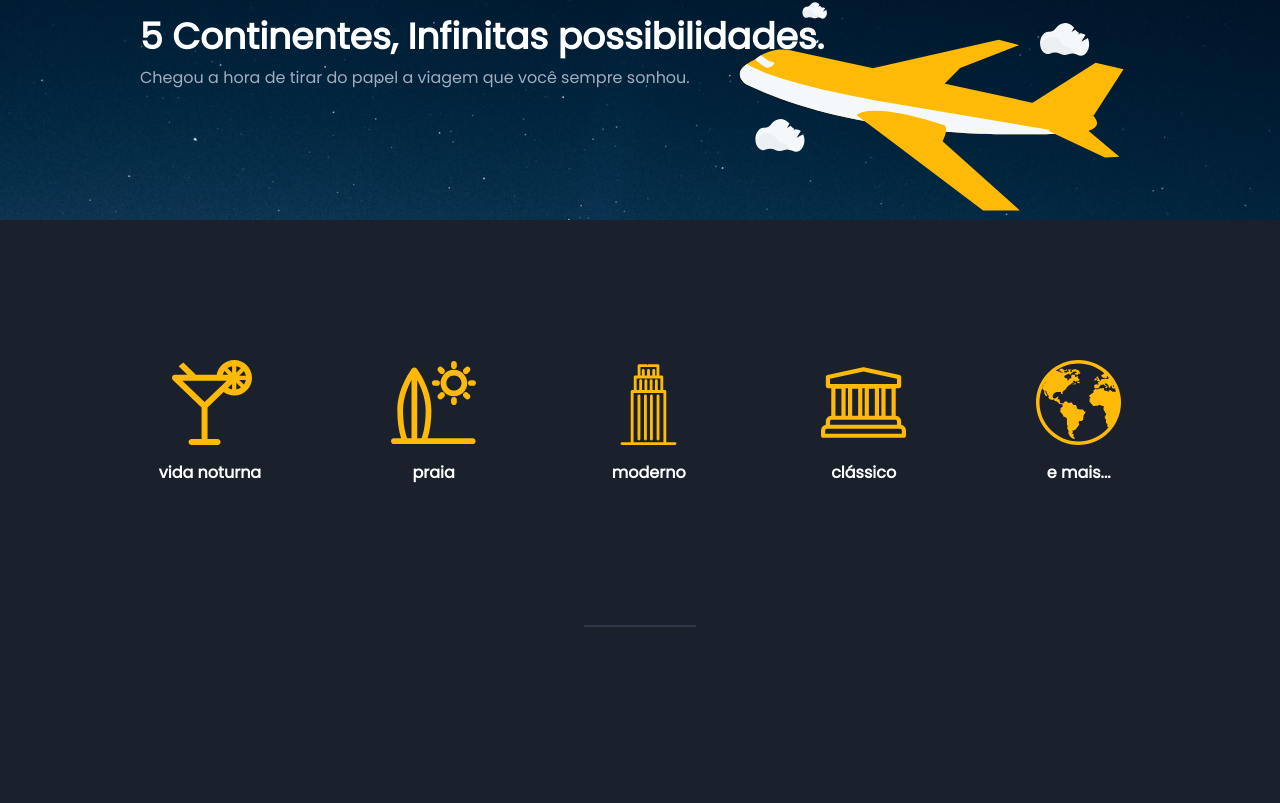
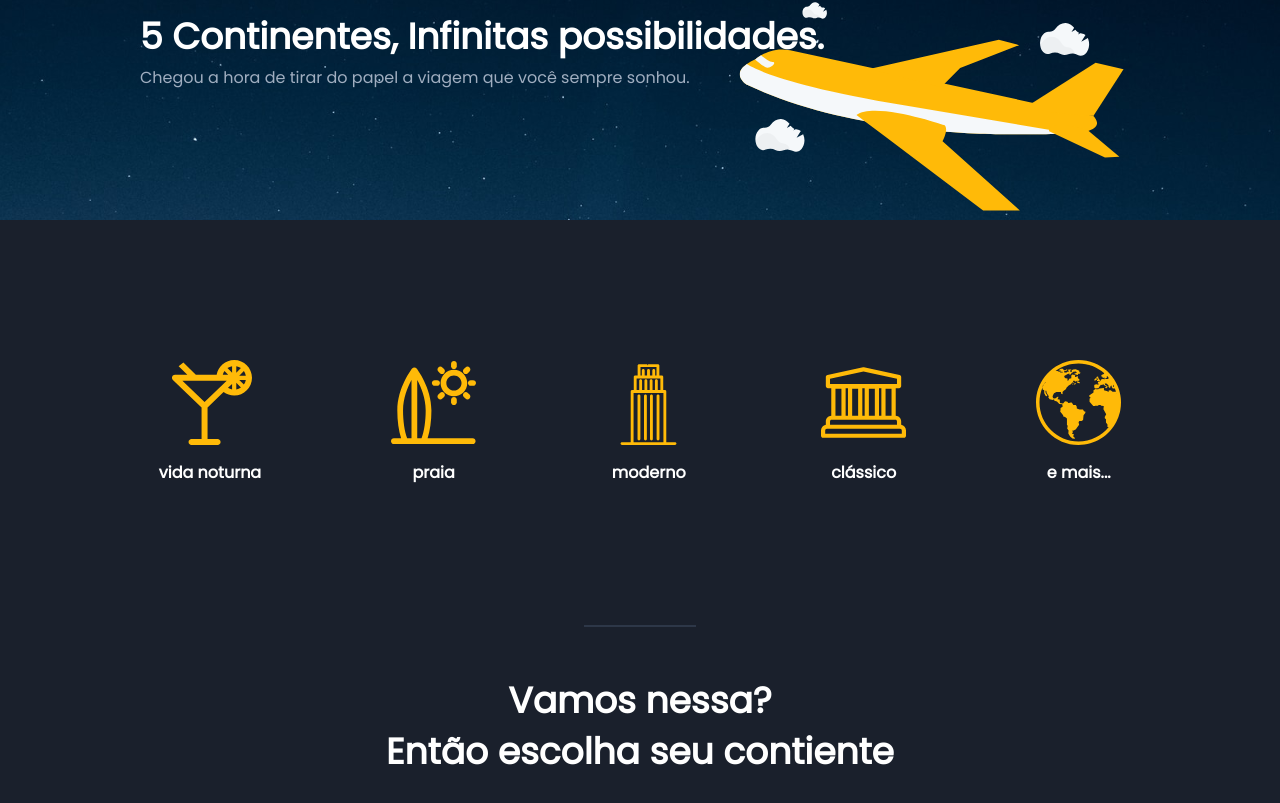
Before and after one commit to nicholascostadev/worldtrip, a Next.js app: page / in a window 1280 px wide. Shown: the part 215-1018 px from the top of the page. Before the commit the page ends 842 px from the top, so only its background shows below. Built offline with nearby package versions, Linux system fonts and the light colour scheme.

Commit message:
Start CTA Section

```diff
--- a/package.json
+++ b/package.json
@@ -16,7 +16,8 @@
     "framer-motion": "^7.2.1",
     "next": "12.2.5",
     "react": "18.2.0",
-    "react-dom": "18.2.0"
+    "react-dom": "18.2.0",
+    "swiper": "^8.3.2"
   },
   "devDependencies": {
     "@rocketseat/eslint-config": "^1.1.3",
--- /dev/null
+++ b/src/components/CTA.tsx
@@ -0,0 +1,13 @@
+import { Center, Heading, Stack, useColorModeValue } from '@chakra-ui/react'
+
+export const CTA = () => {
+  const textColors = useColorModeValue('gray.600', 'initial')
+  return (
+    <Center py="52px">
+      <Stack direction="column" textAlign="center">
+        <Heading color={textColors}>Vamos nessa?</Heading>
+        <Heading color={textColors}>Então escolha seu contiente</Heading>
+      </Stack>
+    </Center>
+  )
+}
--- a/src/pages/index.tsx
+++ b/src/pages/index.tsx
@@ -4,6 +4,7 @@ import Head from 'next/head'
 import { Header } from '../components/Header'
 import { Hero } from '../components/Hero'
 import { ContinentAdvantages } from '../components/ContinentAdvantages'
+import { CTA } from '../components/CTA'
 
 const Home: NextPage = () => {
   return (
@@ -19,6 +20,7 @@ const Home: NextPage = () => {
         <Center>
           <Box border="1px" borderColor="gray.700" w="28" />
         </Center>
+        <CTA />
       </main>
     </Box>
   )
```
Also changed, not shown: 2 other files (tests, documents, lock files or other folders).
